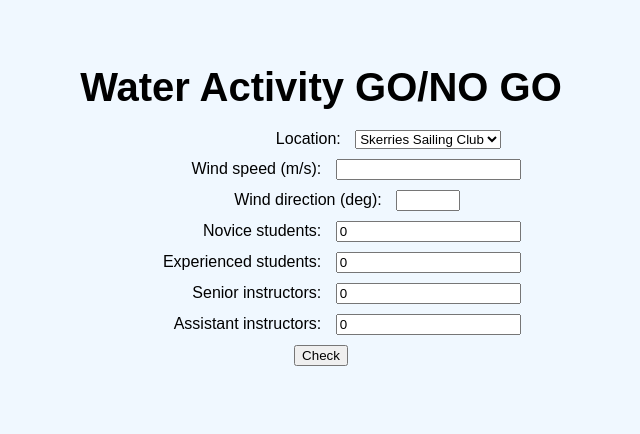
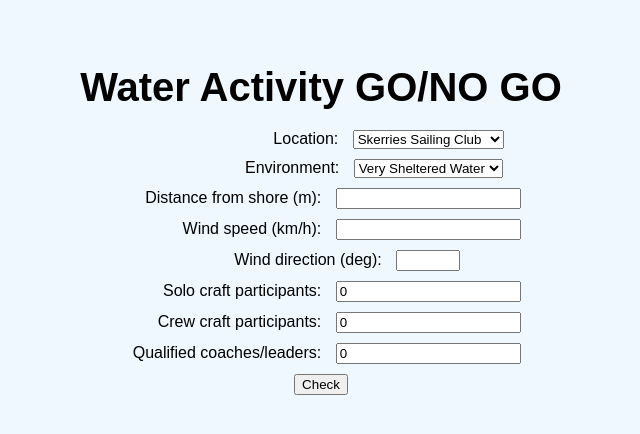
Before and after one commit to MrDMurray/GoNoGo, a Flask app: page / in a window 1280 px wide. Shown: the top 434 px of the page, without its empty margins (319-959 px from the left). Run offline with Flask 3, Linux system fonts and the light colour scheme.

Commit message:
Use CSV guidelines for wind and ratios

```diff
--- a/app.py
+++ b/app.py
@@ -1,58 +1,122 @@
 from flask import Flask, render_template, request
+import csv
+import math
 
 app = Flask(__name__)
 
-# Simplified location data with orientation (direction the shore faces)
-LOCATIONS = {
-    "Skerries Sailing Club": {"orientation": 270},  # west facing
-    "Howth Harbour": {"orientation": 90},          # east facing
-    "Dun Laoghaire": {"orientation": 120}          # south-east facing
-}
+
+# ------------------------------
+# Data loading helpers
+# ------------------------------
+
+def load_locations(path="Locations_onshore_offshore.csv"):
+    """Return a dict mapping location names to onshore wind angle ranges."""
+    locations = {}
+    with open(path, newline="") as f:
+        reader = csv.DictReader(f)
+        for row in reader:
+            locations[row["Location"]] = {
+                "min": float(row["Onshore wind direction min angle"]),
+                "max": float(row["Onshore wind direction max angle"]),
+            }
+    return locations
 
 
-def is_onshore(orientation, wind_direction):
-    """Return True if wind is onshore for the given orientation."""
-    diff = (wind_direction - orientation) % 360
-    return diff <= 90 or diff >= 270
+def parse_wind_limit(value):
+    """Parse a wind limit like '<19km/h' into (op, float(km/h))."""
+    value = value.strip().lower().replace("km/h", "")
+    if value.startswith("<"):
+        return "<", float(value[1:])
+    if value.startswith(">"):
+        return ">", float(value[1:])
+    raise ValueError(f"Unrecognised wind limit: {value}")
 
 
-def check_guidelines(location, wind_speed, wind_direction,
-                      novice_students, experienced_students,
-                      senior_instructors, assistant_instructors):
+def parse_ratio(value):
+    """Parse a ratio string like '1:8' into the numeric participant count."""
+    return float(value.split(":", 1)[1])
+
+
+def load_conditions(path="Conditions_and_Ratios.csv"):
+    """Return a dict keyed by condition name with limits and ratios."""
+    conditions = {}
+    with open(path, newline="") as f:
+        reader = csv.DictReader(f)
+        for row in reader:
+            op, wind_val = parse_wind_limit(row["Winds"])
+            distance_raw = row["Distance from Shore (m)"].strip()
+            distance = None if distance_raw.lower() == "any" else float(distance_raw)
+            conditions[row["Conditions"]] = {
+                "wind_op": op,
+                "wind_val": wind_val,
+                "direction": row["Direction"],
+                "distance": distance,
+                "ratio_solo": parse_ratio(row["Solo Crafe Coach/Leader to Participant ratio"]),
+                "ratio_crew": parse_ratio(row["Crew Crafe Coach/Leader to Participant ratio"]),
+                "qualifications": row["Suggested Minimum Qualifications"],
+            }
+    return conditions
+
+
+LOCATIONS = load_locations()
+CONDITIONS = load_conditions()
+
+
+# ------------------------------
+# Utility functions
+# ------------------------------
+
+def is_onshore(range_min, range_max, direction):
+    """Return True if direction falls within the onshore range."""
+    range_min %= 360
+    range_max %= 360
+    direction %= 360
+    if range_min <= range_max:
+        return range_min <= direction <= range_max
+    return direction >= range_min or direction <= range_max
+
+
+def evaluate(location, environment, distance, wind_speed, wind_dir,
+             solo_participants, crew_participants, coaches):
+    """Return (GO/NO GO, reasons list) based on CSV guidance."""
     reasons = []
-    orientation = LOCATIONS[location]["orientation"]
-    onshore = is_onshore(orientation, wind_direction)
 
-    # Wind limits (dummy values as actual PDF not available)
-    if onshore:
-        if novice_students > 0 and wind_speed > 8:
-            reasons.append("Onshore wind speed too high for novices.")
-        if experienced_students > 0 and wind_speed > 10:
-            reasons.append("Onshore wind speed too high for experienced paddlers.")
-    else:  # offshore
-        if novice_students > 0 and wind_speed > 12:
-            reasons.append("Offshore wind speed too high for novices.")
-        if experienced_students > 0 and wind_speed > 14:
-            reasons.append("Offshore wind speed too high for experienced paddlers.")
+    loc = LOCATIONS[location]
+    env = CONDITIONS[environment]
 
-    # Instructor ratios (dummy values)
-    required_for_novice = (novice_students + 5) // 6
-    required_for_experienced = (experienced_students + 7) // 8
-    required_instructors = max(required_for_novice, required_for_experienced)
+    # Wind direction check
+    onshore = is_onshore(loc["min"], loc["max"], wind_dir)
+    if env["direction"].lower() == "onshore" and not onshore:
+        reasons.append("Wind direction is not onshore as required.")
 
-    total_instructors = senior_instructors + assistant_instructors
+    # Wind speed check
+    if env["wind_op"] == "<" and not wind_speed < env["wind_val"]:
+        reasons.append(f"Wind speed must be less than {env['wind_val']} km/h.")
+    if env["wind_op"] == ">" and not wind_speed > env["wind_val"]:
+        reasons.append(f"Wind speed must be greater than {env['wind_val']} km/h.")
 
-    if total_instructors < required_instructors:
+    # Distance check
+    if env["distance"] is not None and distance > env["distance"]:
         reasons.append(
-            f"Need at least {required_instructors} instructors for {novice_students + experienced_students} students.")
+            f"Distance from shore exceeds allowed {env['distance']} m for this environment.")
 
-    if novice_students > 0 and senior_instructors < 1:
-        reasons.append("At least one senior instructor required for novice students.")
+    # Ratio check
+    required_solo = math.ceil(solo_participants / env["ratio_solo"])
+    required_crew = math.ceil(crew_participants / env["ratio_crew"])
+    required_total = required_solo + required_crew
+    if coaches < required_total:
+        reasons.append(
+            f"Need at least {required_total} qualified coaches/leaders (solo {env['ratio_solo']} and crew {env['ratio_crew']} ratios).")
+        reasons.append(f"Suggested minimum qualifications: {env['qualifications']}")
 
     if reasons:
         return "NO GO", reasons
     return "GO", ["Conditions meet guidelines."]
 
+
+# ------------------------------
+# Routes
+# ------------------------------
 
 @app.route('/', methods=['GET', 'POST'])
 def index():
@@ -62,23 +126,23 @@ def index():
 
     if request.method == 'POST':
         loc = request.form.get('location')
+        env = request.form.get('environment')
+        distance = float(request.form.get('distance', 0))
         wind_speed = float(request.form.get('wind_speed', 0))
         wind_direction = float(request.form.get('wind_direction', 0))
-        novice_students = int(request.form.get('novice_students', 0))
-        experienced_students = int(request.form.get('experienced_students', 0))
-        senior_instructors = int(request.form.get('senior_instructors', 0))
-        assistant_instructors = int(request.form.get('assistant_instructors', 0))
+        solo_participants = int(request.form.get('solo_participants', 0))
+        crew_participants = int(request.form.get('crew_participants', 0))
+        coaches = int(request.form.get('coaches', 0))
 
-        decision, reasons = check_guidelines(
-            loc, wind_speed, wind_direction,
-            novice_students, experienced_students,
-            senior_instructors, assistant_instructors)
-
+        decision, reasons = evaluate(
+            loc, env, distance, wind_speed, wind_direction,
+            solo_participants, crew_participants, coaches)
         decision_class = 'status-go' if decision == 'GO' else 'status-nogo'
 
     return render_template(
         'index.html',
         locations=LOCATIONS.keys(),
+        environments=CONDITIONS.keys(),
         decision=decision,
         decision_class=decision_class,
         reasons=reasons)
--- a/templates/index.html
+++ b/templates/index.html
@@ -15,23 +15,30 @@
             {% endfor %}
         </select><br>
 
-        <label for="wind_speed">Wind speed (m/s):</label>
+        <label for="environment">Environment:</label>
+        <select name="environment" id="environment">
+            {% for env in environments %}
+            <option value="{{ env }}">{{ env }}</option>
+            {% endfor %}
+        </select><br>
+
+        <label for="distance">Distance from shore (m):</label>
+        <input type="number" step="1" min="0" name="distance" id="distance" required><br>
+
+        <label for="wind_speed">Wind speed (km/h):</label>
         <input type="number" step="0.1" name="wind_speed" id="wind_speed" required><br>
 
         <label for="wind_direction">Wind direction (deg):</label>
         <input type="number" step="1" min="0" max="360" name="wind_direction" id="wind_direction" required><br>
 
-        <label for="novice_students">Novice students:</label>
-        <input type="number" min="0" name="novice_students" id="novice_students" value="0" required><br>
+        <label for="solo_participants">Solo craft participants:</label>
+        <input type="number" min="0" name="solo_participants" id="solo_participants" value="0" required><br>
 
-        <label for="experienced_students">Experienced students:</label>
-        <input type="number" min="0" name="experienced_students" id="experienced_students" value="0" required><br>
+        <label for="crew_participants">Crew craft participants:</label>
+        <input type="number" min="0" name="crew_participants" id="crew_participants" value="0" required><br>
 
-        <label for="senior_instructors">Senior instructors:</label>
-        <input type="number" min="0" name="senior_instructors" id="senior_instructors" value="0" required><br>
-
-        <label for="assistant_instructors">Assistant instructors:</label>
-        <input type="number" min="0" name="assistant_instructors" id="assistant_instructors" value="0" required><br>
+        <label for="coaches">Qualified coaches/leaders:</label>
+        <input type="number" min="0" name="coaches" id="coaches" value="0" required><br>
 
         <button type="submit">Check</button>
     </form>
```
Also changed, not shown: README.md.
